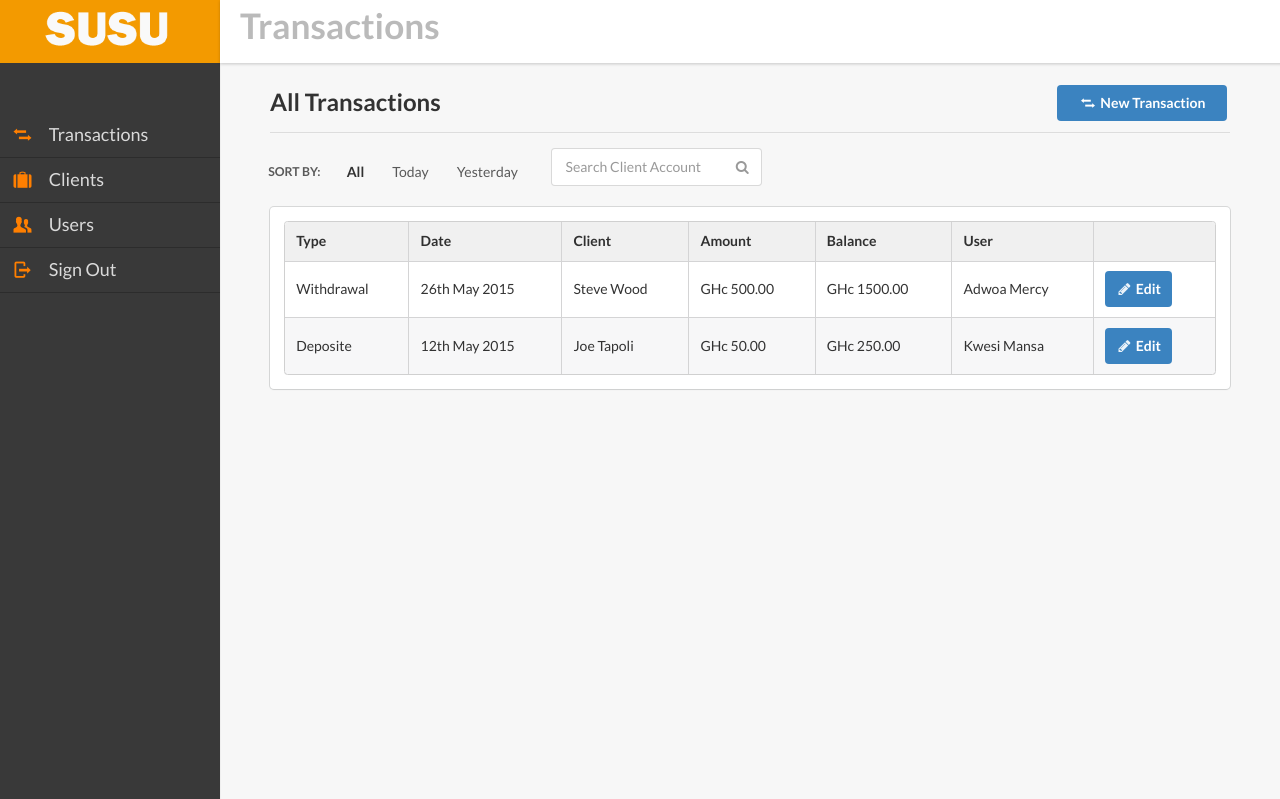
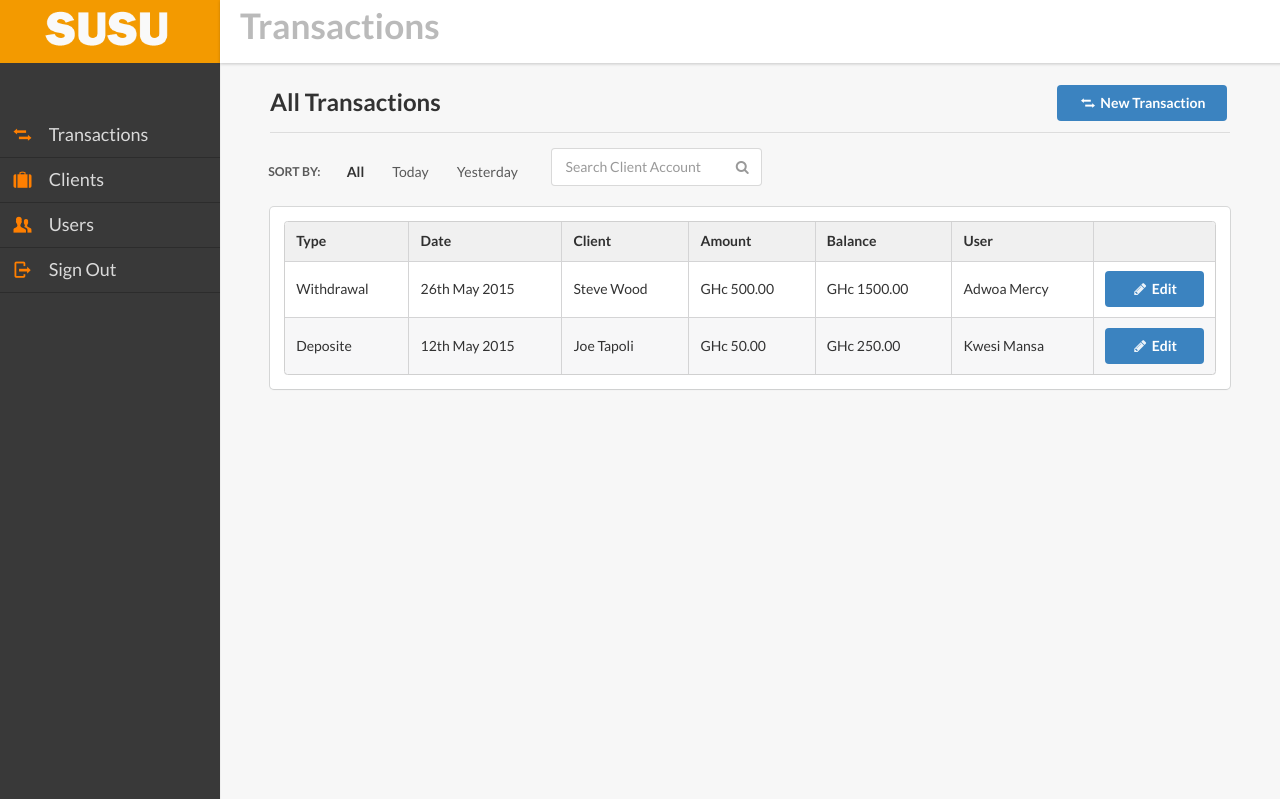
Before and after one commit to Rayden2015/Susu, a PHP site: page /trans.php in a window 1280 px wide. Shown: the top 799 px of the page. Run offline with PHP 8.4, Linux system fonts and the light colour scheme.

```diff
--- a/trans.php
+++ b/trans.php
@@ -65,7 +65,7 @@
                             <td>GHc 1500.00</td>
                             <td>Adwoa Mercy</td>
                             <td>
-                                <div class="ui icon button blue" title="Edit">
+                                <div class="fluid ui icon button blue" title="Edit">
                                     <i class="write icon"></i> Edit
                                 </div>
                             </td>
@@ -78,7 +78,7 @@
                             <td>GHc 250.00</td>
                             <td>Kwesi Mansa</td>
                             <td>
-                                <div class="ui icon button blue" title="Edit">
+                                <div class="fluid ui icon button blue" title="Edit">
                                     <i class="write icon"></i> Edit
                                 </div>
                             </td>
```
